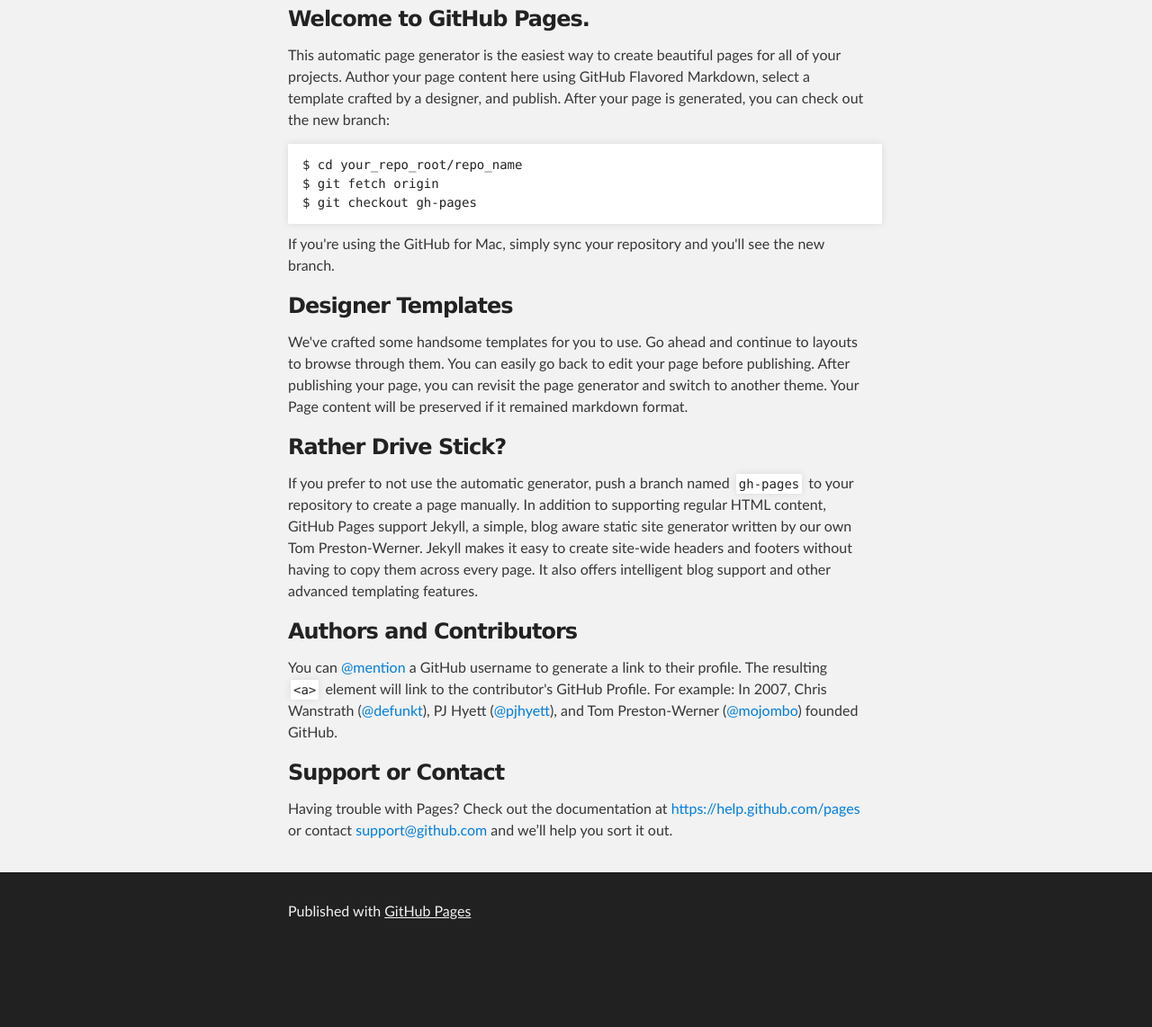
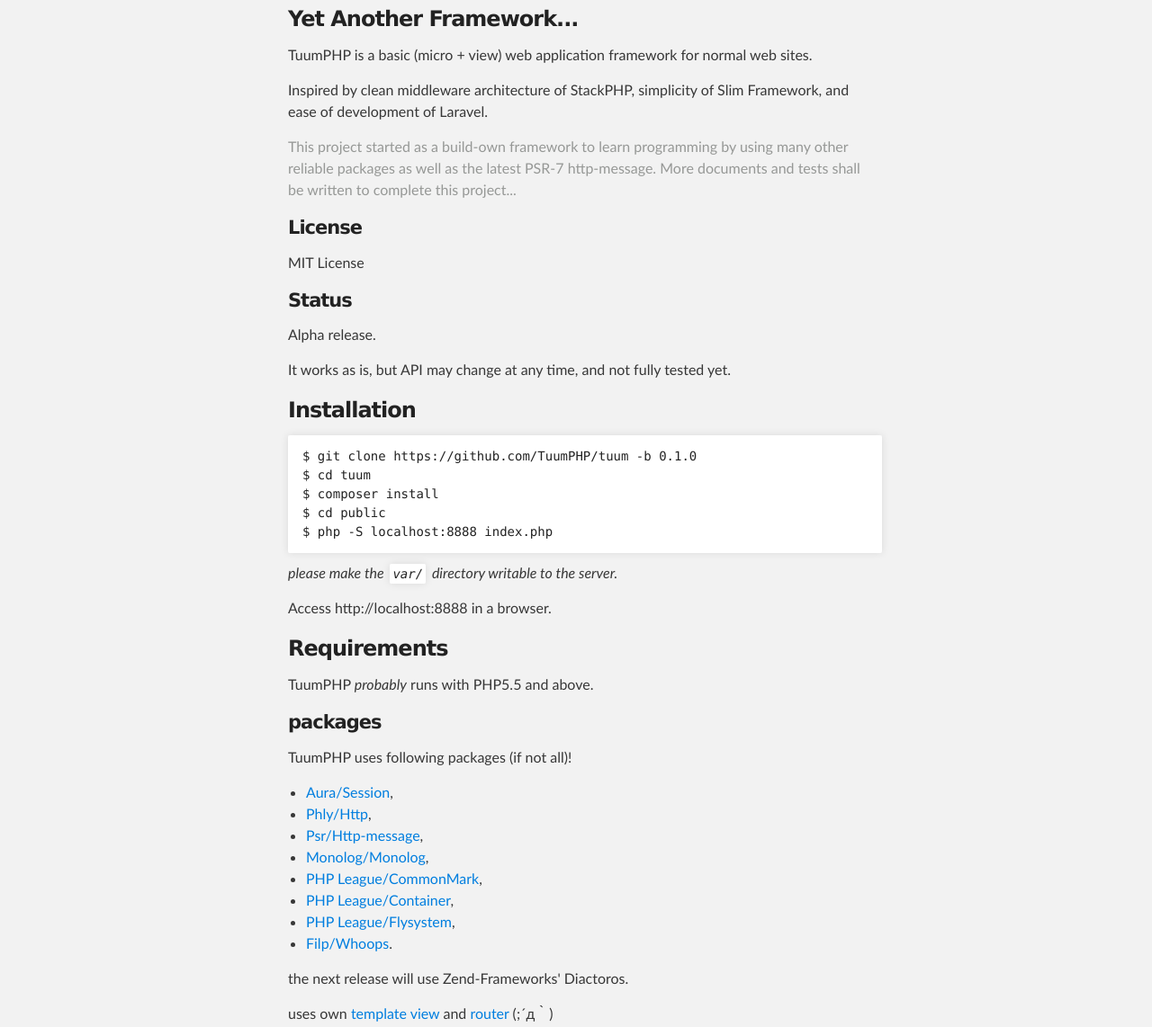
Before and after one commit to TuumPHP/TuumPHP.github.io, a plain HTML site: page index.html in a window 1280 px wide. Shown: the part 257-1399 px from the top of the page at 90% size. Before the commit the page ends 1317 px from the top, so only its background shows below. Drawn offline with Linux system fonts and the light colour scheme.

Commit message:
write about the project.

```diff
--- a/index.html
+++ b/index.html
@@ -27,37 +27,70 @@
     <!-- MAIN CONTENT -->
     <div id="main_content_wrap" class="outer">
       <section id="main_content" class="inner">
-        <h3>
-<a id="welcome-to-github-pages" class="anchor" href="#welcome-to-github-pages" aria-hidden="true"><span class="octicon octicon-link"></span></a>Welcome to GitHub Pages.</h3>
+          <h3>
+              <a id="welcome-to-tuumPHP" class="anchor" href="welcome-to-tuumPHP" aria-hidden="true"><span
+                      class="octicon octicon-link"></span></a>Yet Another Framework...</h3>
 
-<p>This automatic page generator is the easiest way to create beautiful pages for all of your projects. Author your page content here using GitHub Flavored Markdown, select a template crafted by a designer, and publish. After your page is generated, you can check out the new branch:</p>
+          <p>TuumPHP is a basic (micro + view) web application framework for normal web sites.</p>
 
-<pre><code>$ cd your_repo_root/repo_name
-$ git fetch origin
-$ git checkout gh-pages
+          <p>Inspired by clean middleware architecture of StackPHP,
+              simplicity of Slim Framework,
+              and ease of development of Laravel.</p>
+
+          <p class="pl-c">This project started as a build-own framework to learn programming
+              by using many other reliable packages as well as the latest
+              PSR-7 http-message.
+              More documents and tests shall be written to complete this project...</p>
+
+          <h4>License</h4>
+
+          <p>MIT License</p>
+
+          <h4>Status</h4>
+
+          <p>Alpha release. </p>
+          <p>It works as is, but API may change at any time, and not fully tested yet.</p>
+
+          <h3>
+              <a id="Installation" class="anchor" href="#Installation" aria-hidden="true"><span
+                      class="octicon octicon-link"></span></a>Installation</h3>
+
+<pre><code>$ git clone https://github.com/TuumPHP/tuum -b 0.1.0
+$ cd tuum
+$ composer install
+$ cd public
+$ php -S localhost:8888 index.php
 </code></pre>
 
-<p>If you're using the GitHub for Mac, simply sync your repository and you'll see the new branch.</p>
+          <p><em>please make the <code>var/</code> directory writable to the server.</em></p>
 
-<h3>
-<a id="designer-templates" class="anchor" href="#designer-templates" aria-hidden="true"><span class="octicon octicon-link"></span></a>Designer Templates</h3>
+          <p>Access http://localhost:8888 in a browser.</p>
 
-<p>We've crafted some handsome templates for you to use. Go ahead and continue to layouts to browse through them. You can easily go back to edit your page before publishing. After publishing your page, you can revisit the page generator and switch to another theme. Your Page content will be preserved if it remained markdown format.</p>
+          <h3>
+              <a id="requirements" class="anchor" href="requirements" aria-hidden="true"><span
+                      class="octicon octicon-link"></span></a>Requirements</h3>
 
-<h3>
-<a id="rather-drive-stick" class="anchor" href="#rather-drive-stick" aria-hidden="true"><span class="octicon octicon-link"></span></a>Rather Drive Stick?</h3>
+          <p>TuumPHP <em>probably</em> runs with PHP5.5 and above.</p>
 
-<p>If you prefer to not use the automatic generator, push a branch named <code>gh-pages</code> to your repository to create a page manually. In addition to supporting regular HTML content, GitHub Pages support Jekyll, a simple, blog aware static site generator written by our own Tom Preston-Werner. Jekyll makes it easy to create site-wide headers and footers without having to copy them across every page. It also offers intelligent blog support and other advanced templating features.</p>
+          <h4>packages</h4>
 
-<h3>
-<a id="authors-and-contributors" class="anchor" href="#authors-and-contributors" aria-hidden="true"><span class="octicon octicon-link"></span></a>Authors and Contributors</h3>
+          <p>TuumPHP uses following packages (if not all)!</p>
 
-<p>You can <a href="https://github.com/blog/821" class="user-mention">@mention</a> a GitHub username to generate a link to their profile. The resulting <code>&lt;a&gt;</code> element will link to the contributor's GitHub Profile. For example: In 2007, Chris Wanstrath (<a href="https://github.com/defunkt" class="user-mention">@defunkt</a>), PJ Hyett (<a href="https://github.com/pjhyett" class="user-mention">@pjhyett</a>), and Tom Preston-Werner (<a href="https://github.com/mojombo" class="user-mention">@mojombo</a>) founded GitHub.</p>
+          <ul>
+              <li>  <a href="https://github.com/auraphp/Aura.Session">Aura/Session</a>,</li>
+              <li>  <a href="https://github.com/phly/http">Phly/Http</a>,</li>
+              <li>  <a href="https://github.com/php-fig/http-message">Psr/Http-message</a>,</li>
+              <li>  <a href="https://github.com/Seldaek/monolog">Monolog/Monolog</a>,</li>
+              <li>  <a href="https://github.com/thephpleague/commonmark">PHP League/CommonMark</a>,</li>
+              <li>  <a href="https://github.com/thephpleague/container">PHP League/Container</a>,</li>
+              <li>  <a href="https://github.com/thephpleague/flysystem">PHP League/Flysystem</a>,</li>
+              <li>  <a href="https://github.com/filp/whoops">Filp/Whoops</a>.</li>
+          </ul>
 
-<h3>
-<a id="support-or-contact" class="anchor" href="#support-or-contact" aria-hidden="true"><span class="octicon octicon-link"></span></a>Support or Contact</h3>
+          <p>the next release will use Zend-Frameworks' Diactoros.</p>
 
-<p>Having trouble with Pages? Check out the documentation at <a href="https://help.github.com/pages">https://help.github.com/pages</a> or contact <a href="mailto:support@github.com">support@github.com</a> and we’ll help you sort it out.</p>
+          <p>uses own <a href="https://github.com/TuumPHP/View">template view</a> and <a href="https://github.com/TuumPHP/Router">router</a> (;´д｀)</p>
+
       </section>
     </div>
 
```
